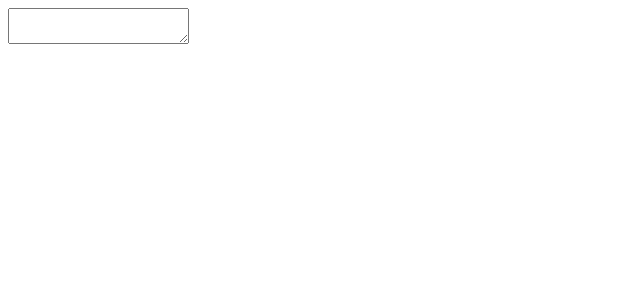
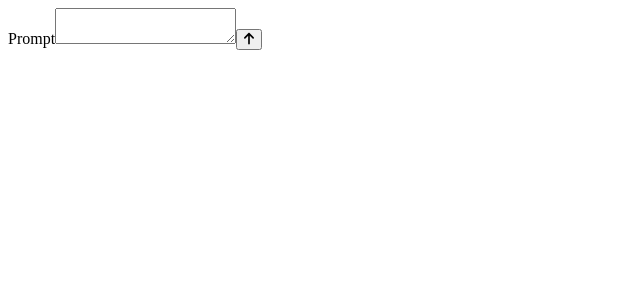
Before and after one commit to DonavonCai/Tutor, a React (Vite) app in the folder client/: page / in a window 1280 px wide. Shown: the top 300 px of the page, without its empty margins (0-640 px from the left). Built offline with nearby package versions, Linux system fonts and the light colour scheme.

Commit message:
Added chat input component

```diff
--- a/client/package.json
+++ b/client/package.json
@@ -10,10 +10,15 @@
         "preview": "vite preview"
     },
     "dependencies": {
+        "@fortawesome/fontawesome-svg-core": "^6.7.2",
+        "@fortawesome/free-regular-svg-icons": "^6.7.2",
+        "@fortawesome/free-solid-svg-icons": "^6.7.2",
+        "@fortawesome/react-fontawesome": "^0.2.2",
         "axios": "^1.9.0",
         "jwt-decode": "^4.0.0",
         "react": "^19.0.0",
         "react-dom": "^19.0.0",
+        "react-hook-form": "^7.56.4",
         "react-redux": "^9.2.0",
         "react-router": "^7.5.2"
     },
--- /dev/null
+++ b/client/src/components/Button/Button.tsx
@@ -0,0 +1,17 @@
+import { IconDefinition } from "@fortawesome/fontawesome-svg-core";
+import { FontAwesomeIcon } from "@fortawesome/react-fontawesome";
+import { memo } from "react";
+
+interface IProps {
+    icon: IconDefinition;
+    onClick(): void;
+}
+
+export const Button = memo((props: IProps) => {
+    const { icon, onClick } = props;
+    return (
+        <button onClick={onClick}>
+            <FontAwesomeIcon icon={icon} />
+        </button>
+    );
+});
--- /dev/null
+++ b/client/src/components/Button/index.ts
@@ -0,0 +1 @@
+export { Button } from "./Button";
--- /dev/null
+++ b/client/src/components/ChatForm/ChatForm.tsx
@@ -0,0 +1,28 @@
+import { useCallback } from "react";
+import { faArrowUp } from "@fortawesome/free-solid-svg-icons";
+import { Button } from "../Button";
+import { useForm } from "react-hook-form";
+import { TextInput } from "../Inputs/TextInput";
+
+interface IChatInput {
+    prompt: string;
+}
+
+export function ChatForm() {
+    //#region Form setup
+    const { register, handleSubmit } = useForm<IChatInput>();
+    //#endregion
+
+    //#region Event handlers
+    const onSubmit = useCallback((data: IChatInput) => {
+        console.log(data);
+    }, []);
+    //#endregion
+
+    return (
+        <form method="dialog">
+            <TextInput labelText="Prompt" {...register("prompt")} />
+            <Button onClick={handleSubmit(onSubmit)} icon={faArrowUp} />
+        </form>
+    );
+}
--- /dev/null
+++ b/client/src/components/Inputs/TextInput.tsx
@@ -0,0 +1,33 @@
+import { memo, useId } from "react";
+import { UseFormRegisterReturn } from "react-hook-form";
+
+interface IProps {
+    labelText: string;
+    name?: string;
+    minLength?: number;
+    maxLength?: number;
+    placeholder?: string;
+    register?: UseFormRegisterReturn;
+}
+
+export const TextInput = memo((props: IProps) => {
+    const { labelText, name, minLength, maxLength, placeholder, register } =
+        props;
+
+    // Generate a unique ID for the element
+    const uniqueId = useId();
+
+    return (
+        <>
+            <label>{labelText}</label>
+            <textarea
+                id={uniqueId}
+                name={name}
+                minLength={minLength}
+                maxLength={maxLength}
+                placeholder={placeholder}
+                {...register}
+            />
+        </>
+    );
+});
--- a/client/src/components/TextInput.tsx
+++ /dev/null
@@ -1,25 +0,0 @@
-import { memo, useId } from "react";
-
-interface IProps {
-    name?: string;
-    minLength?: number;
-    maxLength?: number;
-    placeholder?: string;
-}
-
-export const TextInput = memo((props: IProps) => {
-    const { name, minLength, maxLength, placeholder } = props;
-
-    // Generate a unique ID for the element
-    const uniqueId = useId();
-
-    return (
-        <textarea
-            id={uniqueId}
-            name={name}
-            minLength={minLength}
-            maxLength={maxLength}
-            placeholder={placeholder}
-        />
-    );
-});
--- a/client/src/pages/HomePage.tsx
+++ b/client/src/pages/HomePage.tsx
@@ -1,6 +1,6 @@
 import { memo } from "react";
-import { TextInput } from "../components/TextInput";
+import { ChatForm } from "../components/ChatForm/ChatForm";
 
 export const HomePage = memo(() => {
-    return <TextInput />;
+    return <ChatForm />;
 });
```
Also changed, not shown: client/src/api/use-service.ts (added, +33 -0 lines), 1 other file (tests, documents, lock files or other folders).
